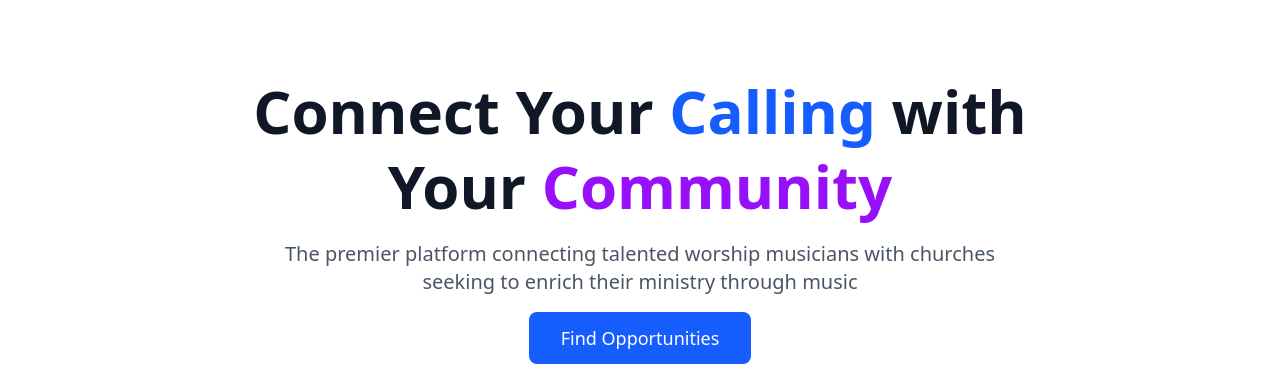
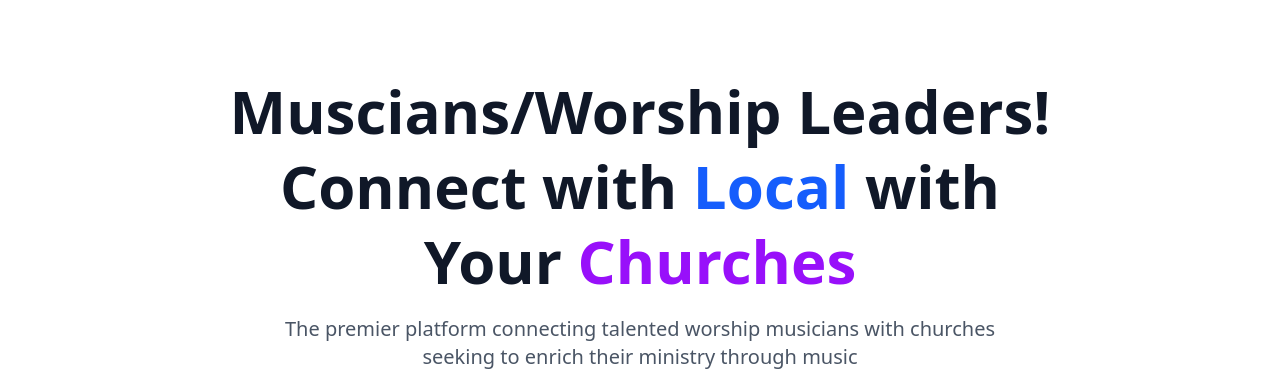
Before and after one commit to roysaucedo/garys-list, a React (Vite) app: page / in a window 1280 px wide. Shown: the part 122-493 px from the top of the page. Built offline with nearby package versions, Linux system fonts and the light colour scheme; no server answers; the database is empty.

Commit message:
copy change

```diff
--- a/src/components/Hero.jsx
+++ b/src/components/Hero.jsx
@@ -6,10 +6,10 @@ function Hero() {
           {/* Main Headline */}
           <div className="space-y-4">
             <h1 className="text-4xl md:text-6xl font-bold text-gray-900 leading-tight">
-              Connect Your
-              <span className="text-blue-600"> Calling </span>
+              Muscians/Worship Leaders! Connect with
+              <span className="text-blue-600"> Local </span>
               with Your
-              <span className="text-purple-600"> Community</span>
+              <span className="text-purple-600"> Churches</span>
             </h1>
             <p className="text-lg md:text-xl text-gray-600 max-w-3xl mx-auto">
               The premier platform connecting talented worship musicians with churches seeking to enrich their ministry through music
```
